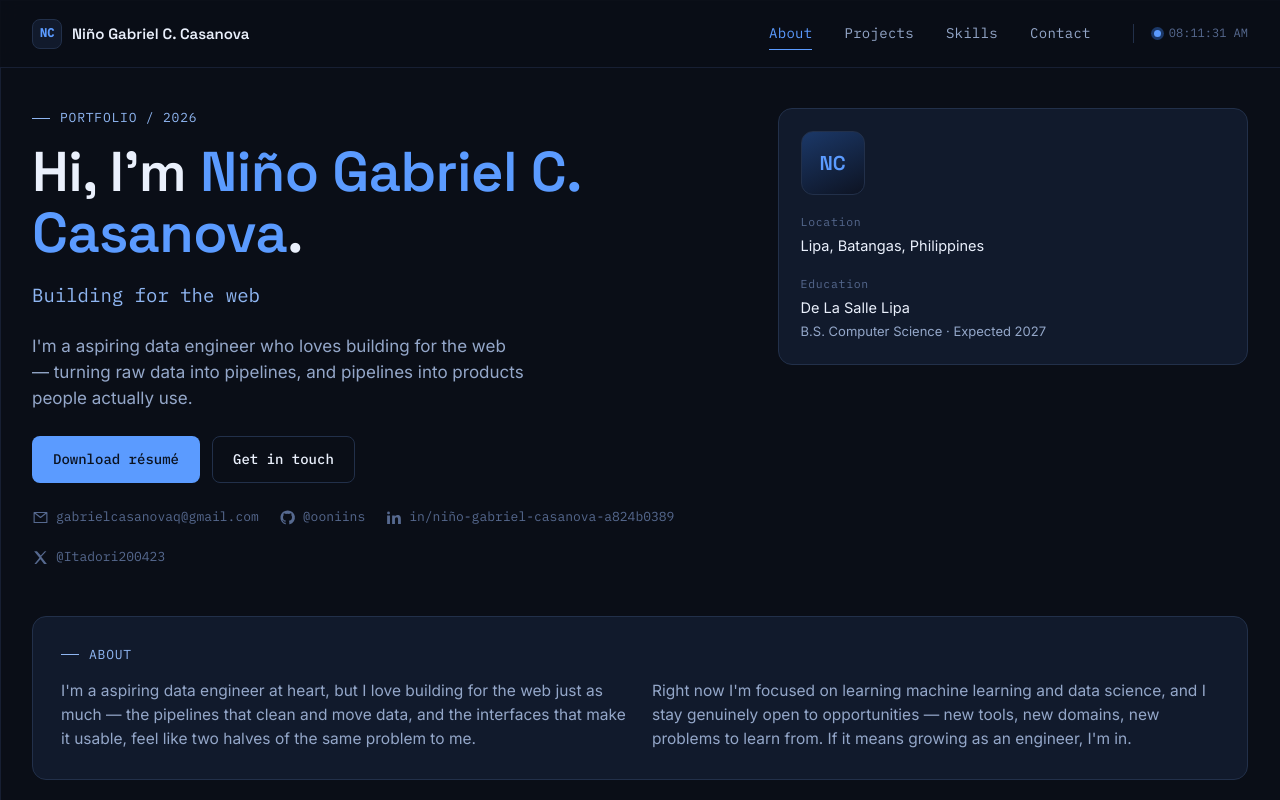
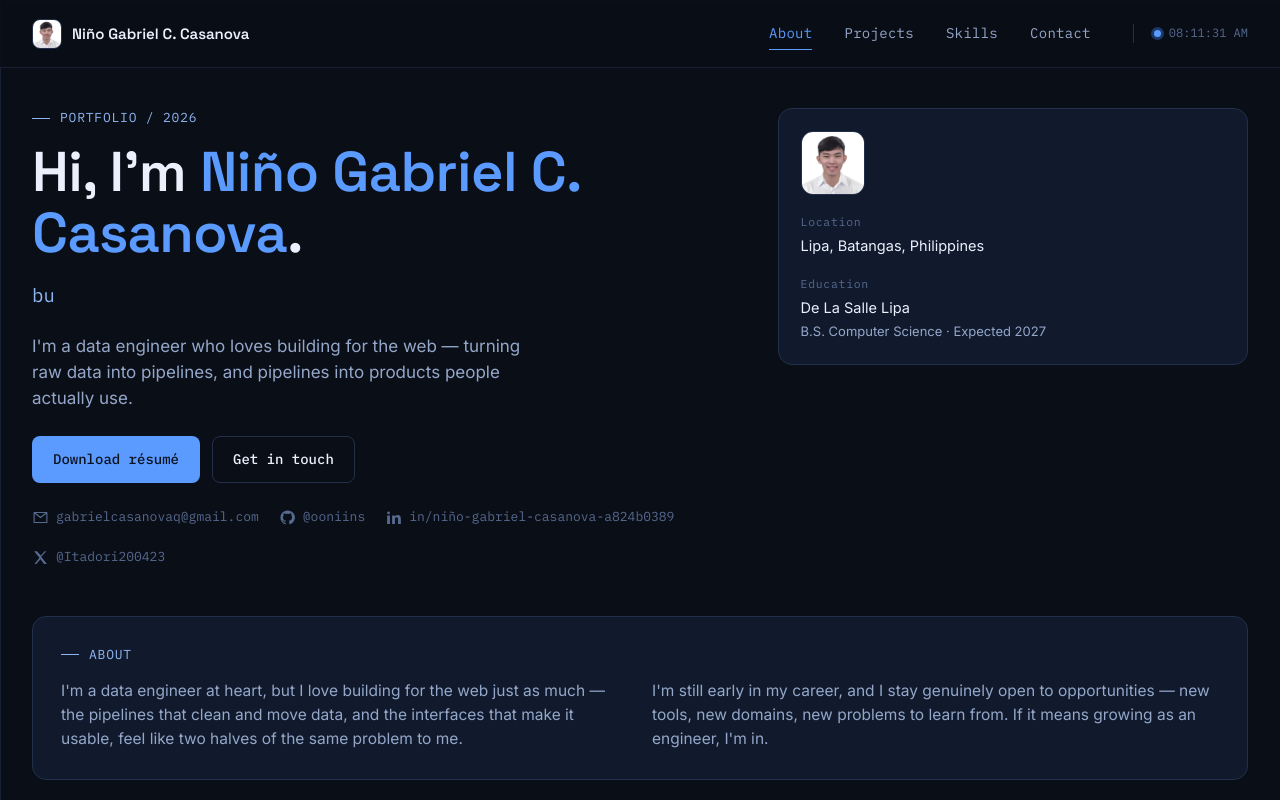
Before and after one commit to ooniins/Casanova_Portfolio, a React (Vite) app: page / in a window 1280 px wide. Shown: the top 800 px of the page. Built offline with nearby package versions, Linux system fonts and the light colour scheme.

Commit message:
Fix: Avatar

```diff
--- a/src/components/About.css
+++ b/src/components/About.css
@@ -96,6 +96,13 @@
   font-size: 20px;
   color: var(--blue);
   margin-bottom: 18px;
+  overflow: hidden;
+}
+
+.hero__avatar-img {
+  width: 100%;
+  height: 100%;
+  object-fit: cover;
 }
 
 .hero__facts {
--- a/src/components/About.jsx
+++ b/src/components/About.jsx
@@ -56,7 +56,13 @@ export default function About() {
         </div>
 
         <aside className="hero__card">
-          <div className="hero__avatar">{profile.avatarInitial}</div>
+          <div className="hero__avatar">
+            {profile.avatarUrl ? (
+              <img src={profile.avatarUrl} alt={profile.name} className="hero__avatar-img" />
+            ) : (
+              profile.avatarInitial
+            )}
+          </div>
           <dl className="hero__facts">
             <div>
               <dt>Location</dt>
--- a/src/components/Navbar.css
+++ b/src/components/Navbar.css
@@ -38,6 +38,13 @@
   font-family: var(--font-mono);
   font-size: 12px;
   color: var(--blue);
+  overflow: hidden;
+}
+
+.navbar__logo-img {
+  width: 100%;
+  height: 100%;
+  object-fit: cover;
 }
 
 .navbar__links {
--- a/src/components/Navbar.jsx
+++ b/src/components/Navbar.jsx
@@ -33,7 +33,13 @@ export default function Navbar() {
             handleNav("about");
           }}
         >
-          <span className="navbar__logo-mark">{profile.avatarInitial}</span>
+          <span className="navbar__logo-mark">
+            {profile.avatarUrl ? (
+              <img src={profile.avatarUrl} alt={profile.name} className="navbar__logo-img" />
+            ) : (
+              profile.avatarInitial
+            )}
+          </span>
           <span className="navbar__logo-text">{profile.name}</span>
         </a>
 
--- a/src/data/portfolioData.js
+++ b/src/data/portfolioData.js
@@ -1,16 +1,16 @@
 export const profile = {
   name: "Niño Gabriel C. Casanova",
   roles: [
-    "Aspiring Data Engineer",
-    "Building for the web",
-    "Open to opportunities",
+    "data engineer",
+    "building for the web",
+    "open to opportunities",
   ],
   location: "Lipa, Batangas, Philippines",
   tagline:
-    "I'm a aspiring data engineer who loves building for the web — turning raw data into pipelines, and pipelines into products people actually use.",
+    "I'm a data engineer who loves building for the web — turning raw data into pipelines, and pipelines into products people actually use.",
   bio: [
-   "I'm a aspiring data engineer at heart, but I love building for the web just as much — the pipelines that clean and move data, and the interfaces that make it usable, feel like two halves of the same problem to me.",
-   "Right now I'm focused on learning machine learning and data science, and I stay genuinely open to opportunities — new tools, new domains, new problems to learn from. If it means growing as an engineer, I'm in.",
+    "I'm a data engineer at heart, but I love building for the web just as much — the pipelines that clean and move data, and the interfaces that make it usable, feel like two halves of the same problem to me.",
+    "I'm still early in my career, and I stay genuinely open to opportunities — new tools, new domains, new problems to learn from. If it means growing as an engineer, I'm in.",
   ],
   education: {
     school: "De La Salle Lipa",
@@ -18,6 +18,9 @@ export const profile = {
     period: "Expected 2027",
   },
   resumeUrl: "/resume.pdf",
+  // Path to your profile photo, placed in the public/ folder (e.g. public/avatar.jpg -> "/avatar.jpg").
+  // Leave as null to keep showing the "NC" initials instead.
+  avatarUrl: "/avatar.jpeg",
   avatarInitial: "NC",
 };
 
```
Also changed, not shown: public/avatar.jpeg (added).
